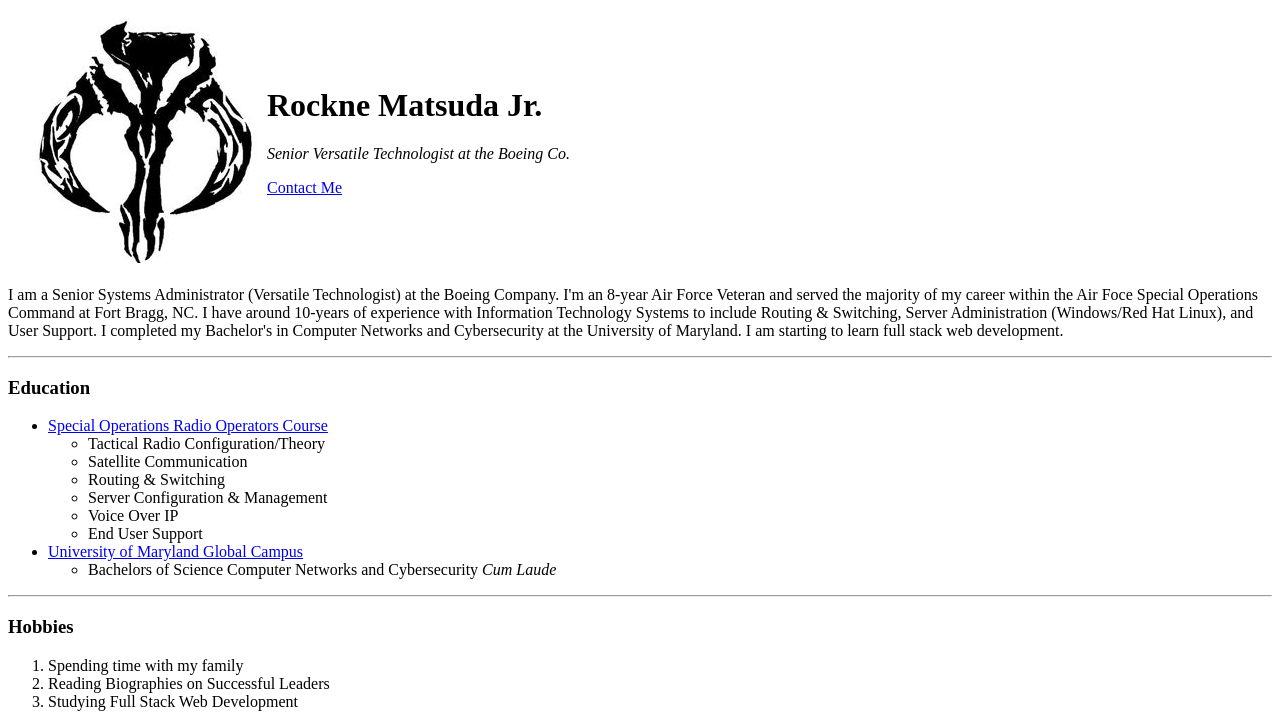
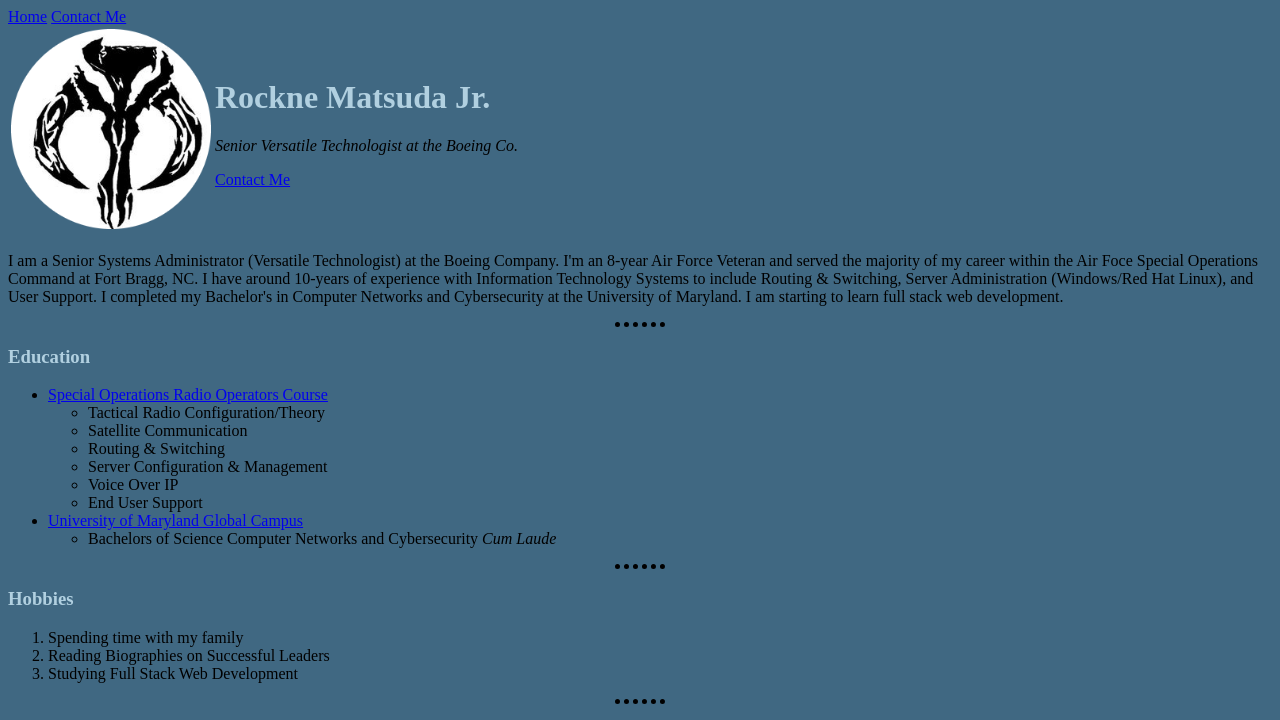
Before and after one commit to rmatsuda42/cv, a plain HTML site: page index.html in a window 1280 px wide. Shown: the top 720 px of the page. Drawn offline with Linux system fonts and the light colour scheme.

Commit message:
Restructured web content directories added CSS

```diff
--- /dev/null
+++ b/css/master.css
@@ -0,0 +1,18 @@
+body {
+  background-color: #406882;
+}
+
+hr {
+  background-color: none;
+  border-style: none none dotted;
+  border-width: 5px;
+  width: 50px;
+}
+
+h1 {
+  color: #B1D0E0;
+}
+
+h3 {
+  color: #B1D0E0;
+}
--- a/index.html
+++ b/index.html
@@ -4,12 +4,15 @@
 <head>
   <meta charset="utf-8">
   <title>Rockne's Personal Website</title>
+  <link rel="stylesheet" href="css/master.css">
 </head>
 
 <body>
+  <a href="index.html">Home</a>
+  <a href="contact_info.html">Contact Me</a>
   <table>
     <tr>
-      <td><img src="mandalorian.png" alt="mandalorian logo"></td>
+      <td><img  style="width: 200px;"src="images/mandalorian.png" alt="mandalorian logo"></td>
       <td>
         <h1>Rockne Matsuda Jr.</h1>
         <p><em>Senior Versatile Technologist at the Boeing Co.</em></p>
```
Also changed, not shown: contact_info.html (+3 -0 lines), images/mandalorian.png (renamed from mandalorian.png).
